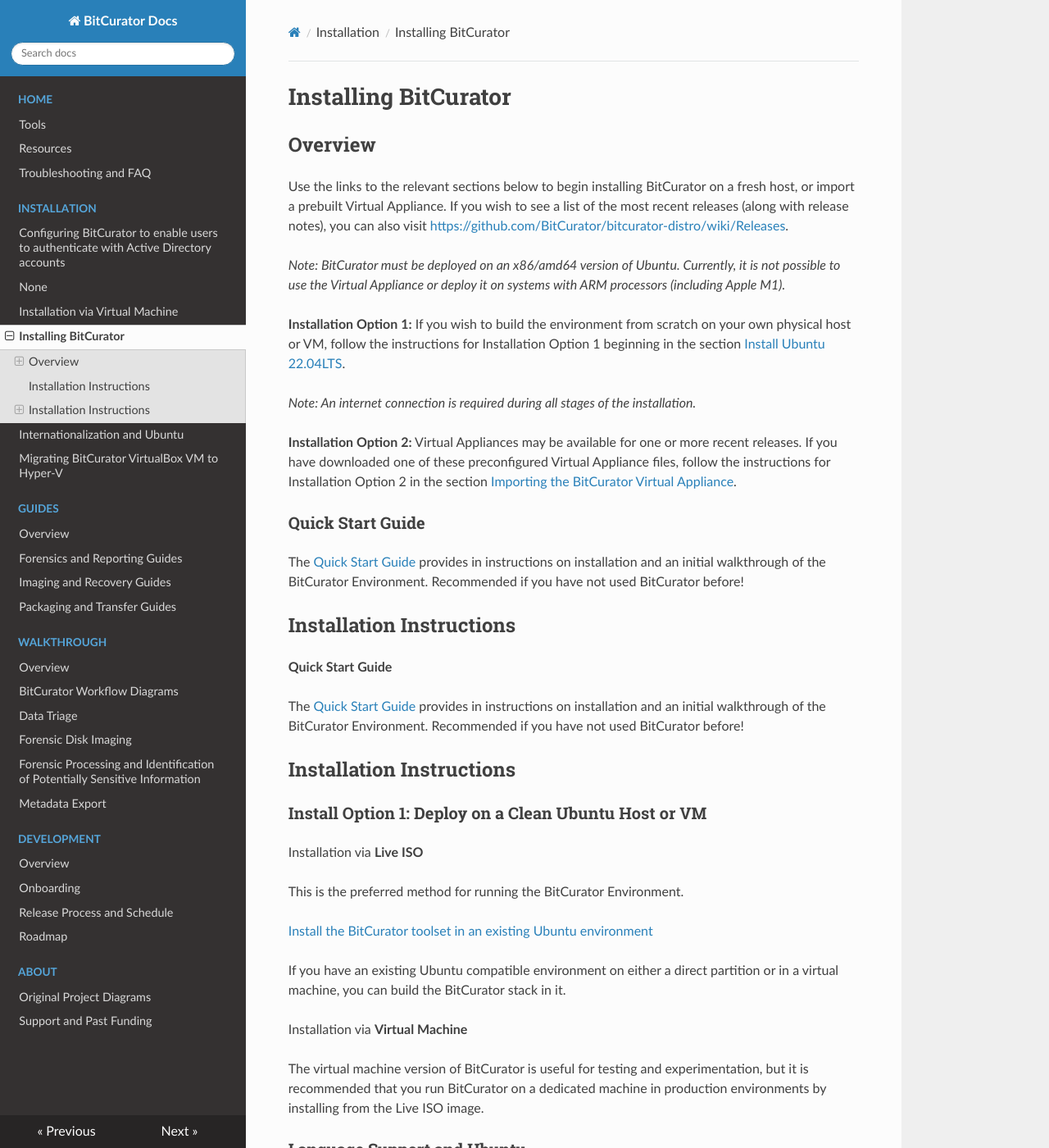
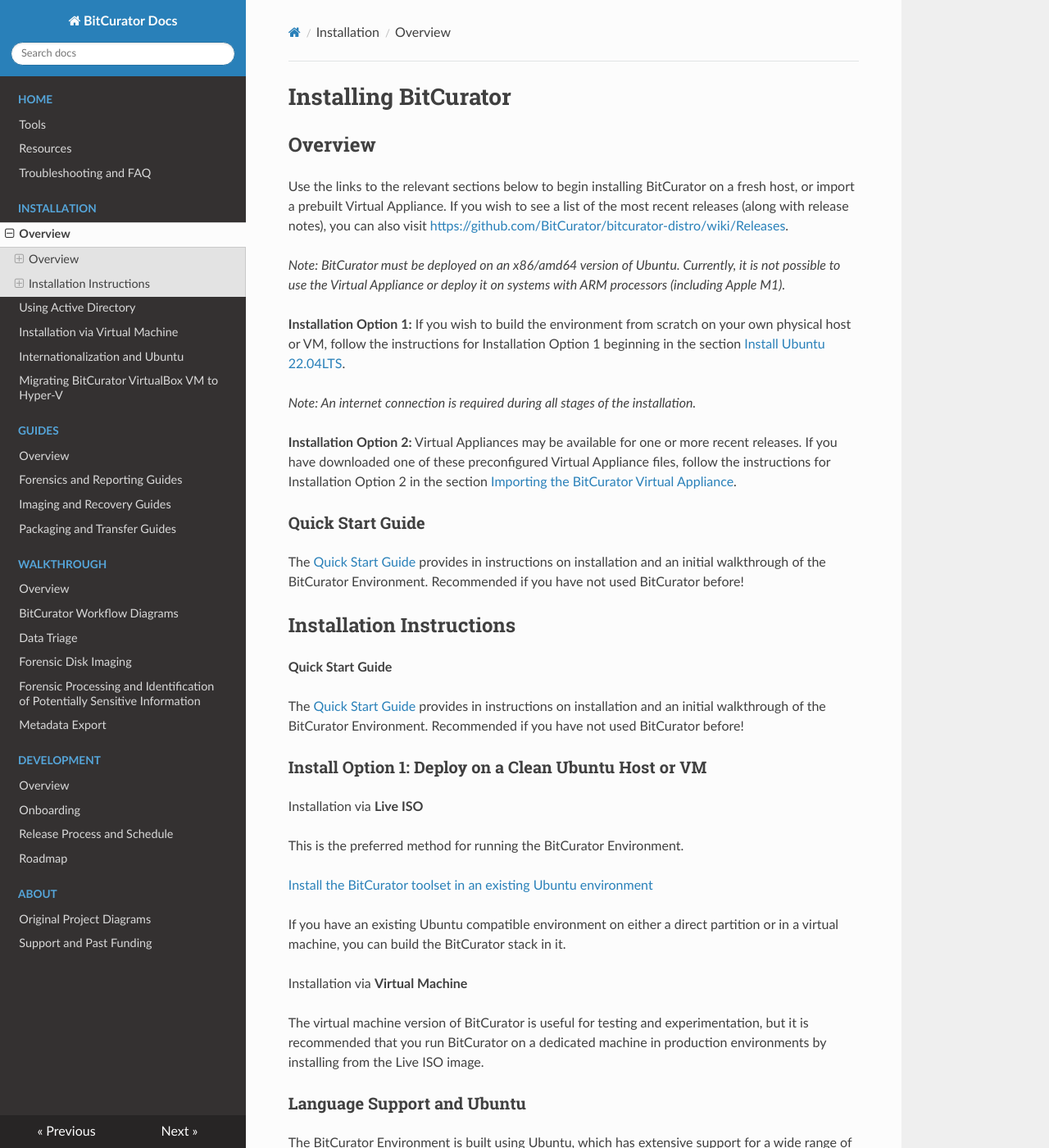
Before and after one commit to BitCurator/documentation, an MkDocs documentation site: the page built from docs/Installing BitCurator/Installing BitCurator.md, in a window 1280 px wide and 1400 px high. Shown: the whole window at 82% size. Built offline with MkDocs 1.6.1, drawn with Linux system fonts in a browser that asks for light colours; nearby versions of some CDN libraries.

Commit message:
fix navigation

```diff
--- a/docs/Installing BitCurator/Installing BitCurator.md
+++ b/docs/Installing BitCurator/Installing BitCurator.md
@@ -26,7 +26,6 @@
 The[ Quick Start Guide](https://github.com/BitCurator/bitcurator-distro/wiki/Releases#quickstart-guide) provides in instructions on installation and an initial walkthrough of the BitCurator Environment. Recommended if you have not used BitCurator before!
 
 
-## Installation Instructions
 ### Install Option 1: Deploy on a Clean Ubuntu Host or VM
 
 Installation via **Live ISO**
--- a/mkdocs.yml
+++ b/mkdocs.yml
@@ -6,10 +6,9 @@
     - 'Resources.md'
     - 'Troubleshooting and FAQ.md'
   - Installation:
-    - 'Installing BitCurator/Configuring BitCurator to enable users to authenticate with Active Directory accounts.md'
-    - 'Installing BitCurator/Installation via Live ISO.md'
+    - Overview : 'Installing BitCurator/Installing BitCurator.md'
+    - Using Active Directory : 'Installing BitCurator/Configuring BitCurator to enable users to authenticate with Active Directory accounts.md'
     - 'Installing BitCurator/Installation via Virtual Machine.md'
-    - 'Installing BitCurator/Installing BitCurator.md'
     - 'Installing BitCurator/Internationalization and Ubuntu.md'
     - 'Installing BitCurator/Migrating BitCurator VirtualBox VM to Hyper-V.md'
   - Guides:
```
